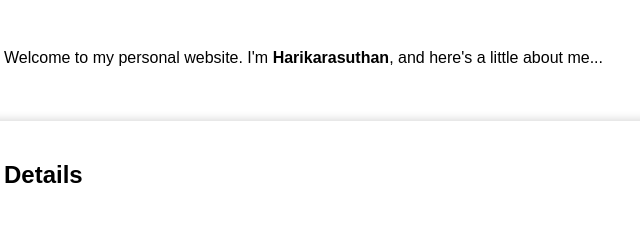
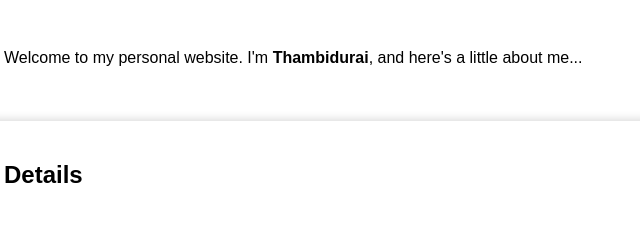
Before and after one commit to bluelovertd/Portfolio, a plain HTML site: page index.html in a window 1280 px wide. Shown: the part 445-684 px from the top of the page, 236-876 px from the left. Drawn offline with Linux system fonts and the light colour scheme.

Commit message:
index.html

```diff
--- a/index.html
+++ b/index.html
@@ -18,7 +18,7 @@
   <div class="container" id="about">
     <h2>About Me</h2>
     <img src="bluetd.jpg" alt="CR's Photo" class="profile-photo"><br><br>
-    <p>Welcome to my personal website. I'm <b>Harikarasuthan</b>, and here's a little about me...</p><br>
+    <p>Welcome to my personal website. I'm <b>Thambidurai</b>, and here's a little about me...</p><br>
   </div>
 
   <div class="container" id="details">
```
